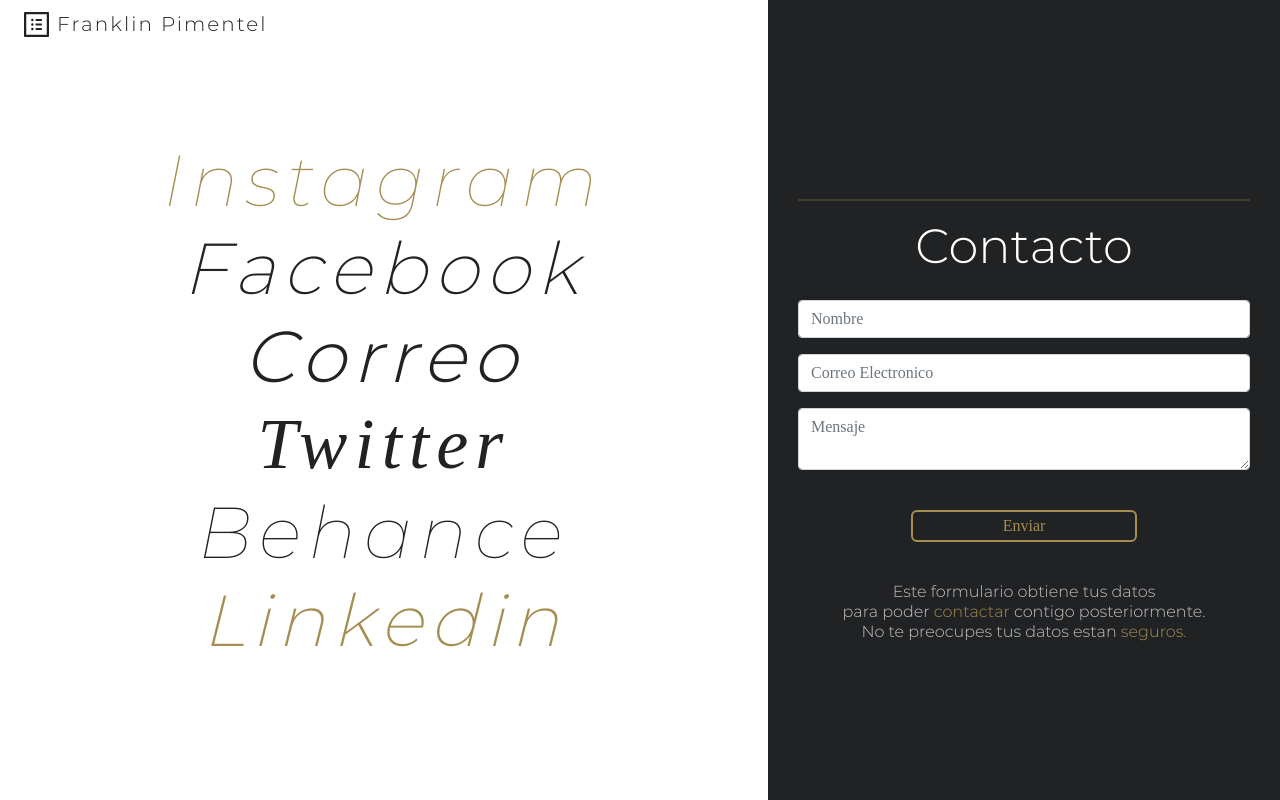
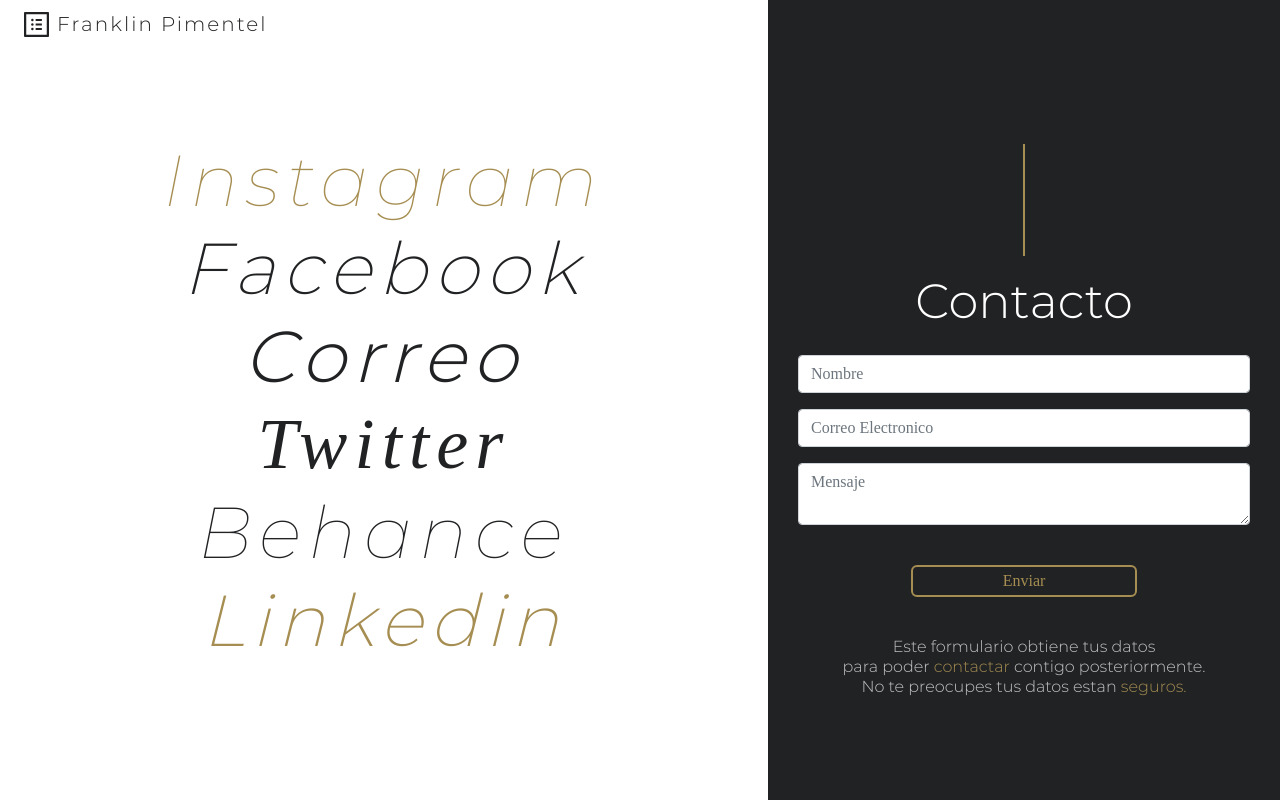
Before and after one commit to Franklingp/portafolioReact, a React app: page /contact in a window 1280 px wide. Built offline with nearby package versions, Linux system fonts and the light colour scheme; no server answers; a web font is replaced by a local one.

Commit message:
Se han corregido los estilos de contacto

```diff
--- a/src/assets/styles/Contact.css
+++ b/src/assets/styles/Contact.css
@@ -56,8 +56,11 @@
 }
 
 .vector-contact {
-	height: 112px;
-	border: 0.5px solid #a68e52;
+	height: 112px !important;
+	border: 1px solid #a68e52;
+	width: 1px;
+	opacity: 1;
+	align-self: center;
 }
 
 .contact-title {
--- a/src/index.css
+++ b/src/index.css
@@ -66,6 +66,14 @@
 	padding-top: 48px;
 }
 
+hr {
+	opacity: 1 !important;
+}
+
+a {
+	text-decoration: none;
+}
+
 body {
 	margin: 0;
 	/* font-family: -apple-system, BlinkMacSystemFont, 'Segoe UI', 'Roboto', 'Oxygen',
```
